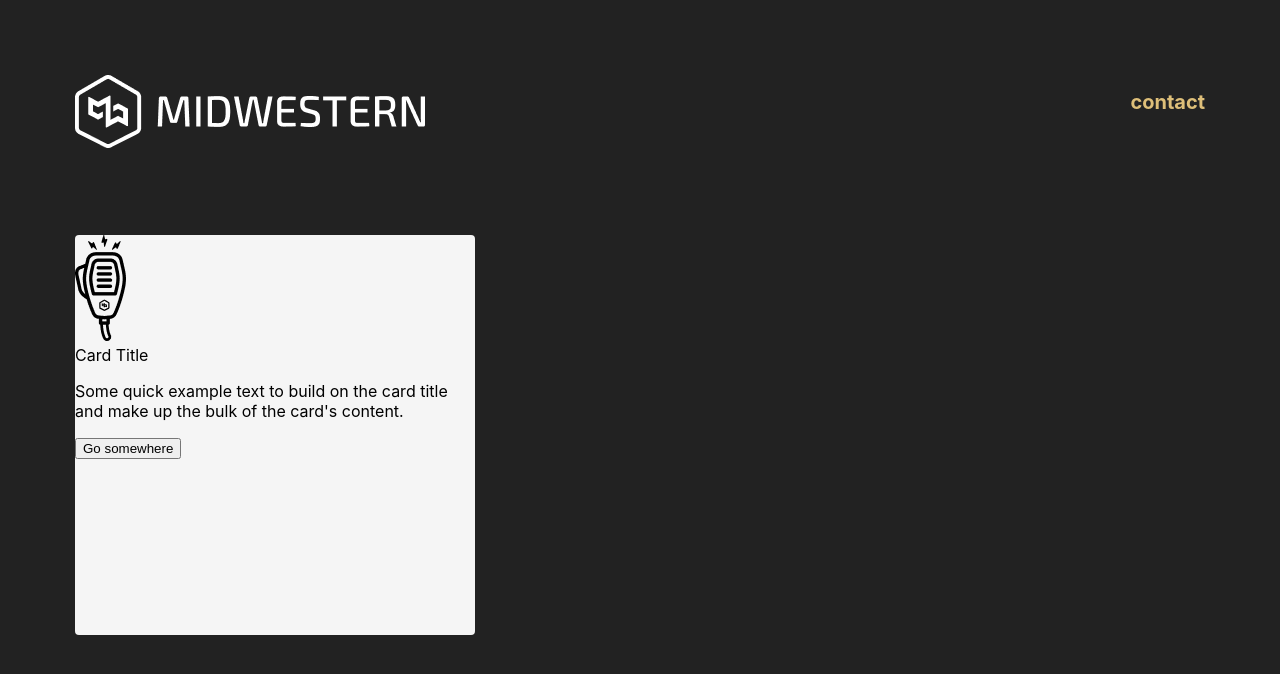
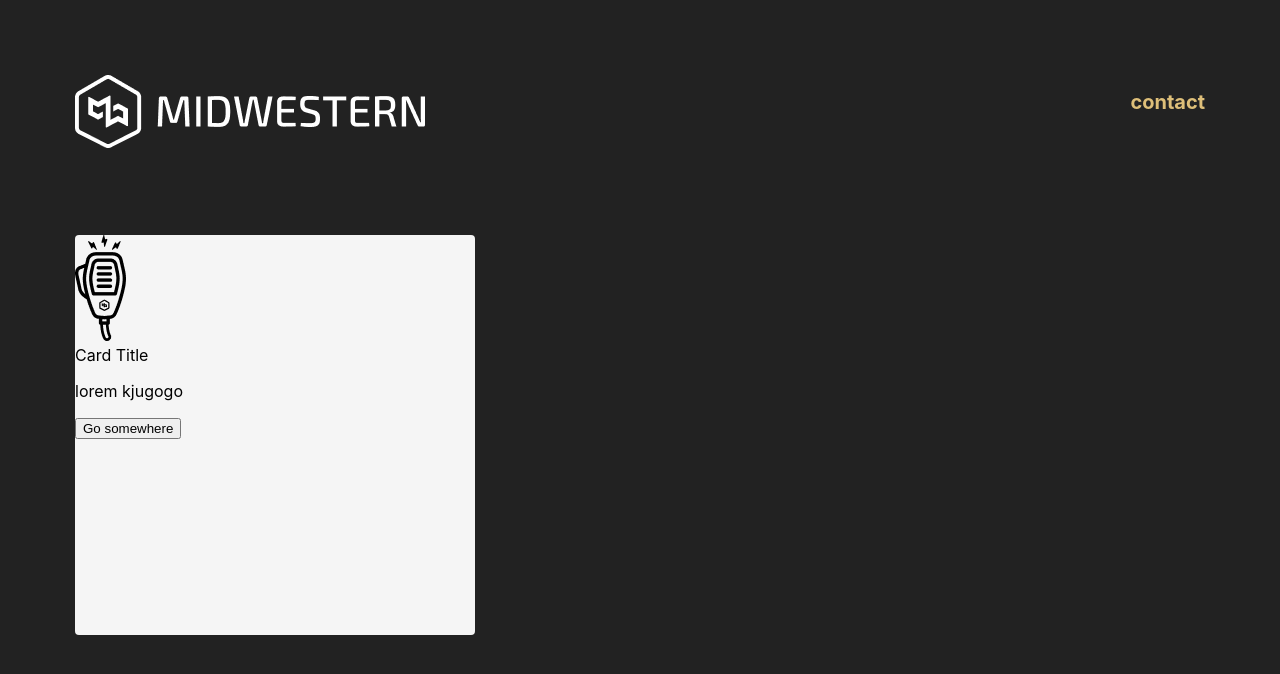
Before and after one commit to jmokate/midwestern-interactive-challenge, a React (Create React App) app: page / in a window 1280 px wide. Shown: the top 674 px of the page. Built offline with nearby package versions, Linux system fonts and the light colour scheme.

Commit message:
starting cards

```diff
--- a/package.json
+++ b/package.json
@@ -11,7 +11,7 @@
     "react": "^17.0.2",
     "react-bootstrap": "^2.2.1",
     "react-dom": "^17.0.2",
-    "react-scripts": "5.0.0",
+    "react-scripts": "^5.0.0",
     "web-vitals": "^2.1.4"
   },
   "scripts": {
--- a/src/App.js
+++ b/src/App.js
@@ -16,15 +16,14 @@ function App() {
           contact
           </Col>
       </Row>
-      <Row style={{paddingTop: "10rem"}}>
-        <CardGroup>
-         <Card className="text-center" style={{ width: '25rem',height: "25rem", backgroundColor: "#F5F5F5", borderRadius: "1%" }}>
-           <Card.Img variant="top" src={talkie} />
+      <Row style={{paddingTop: "10rem"}} >
+        <CardGroup className="justify-content-center">
+         <Card className="m-auto" style={{ width: '25rem',height: "25rem", backgroundColor: "#F5F5F5", borderRadius: "1%" }}>
+           <Card.Img  style={{padding: "5rem, 0, 0, 5rem"}} variant="top" src={talkie} />
             <Card.Body>
              <Card.Title>Card Title</Card.Title>
               <Card.Text>
-               Some quick example text to build on the card title and make up the bulk of
-               the card's content.
+               lorem kjugogo
               </Card.Text>
              <Button variant="primary">Go somewhere</Button>
             </Card.Body>
```
Also changed, not shown: 1 other file (tests, documents, lock files or other folders).
